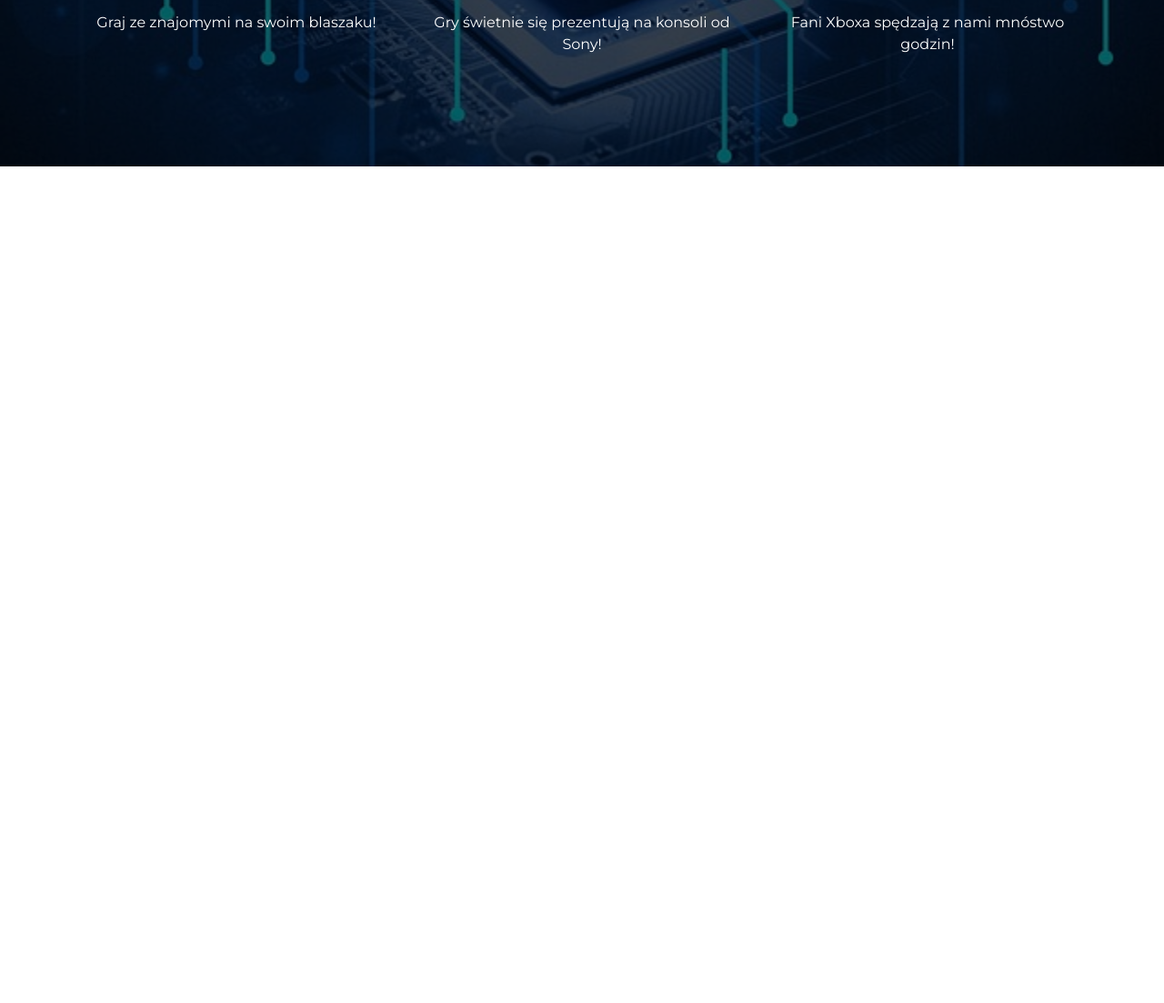
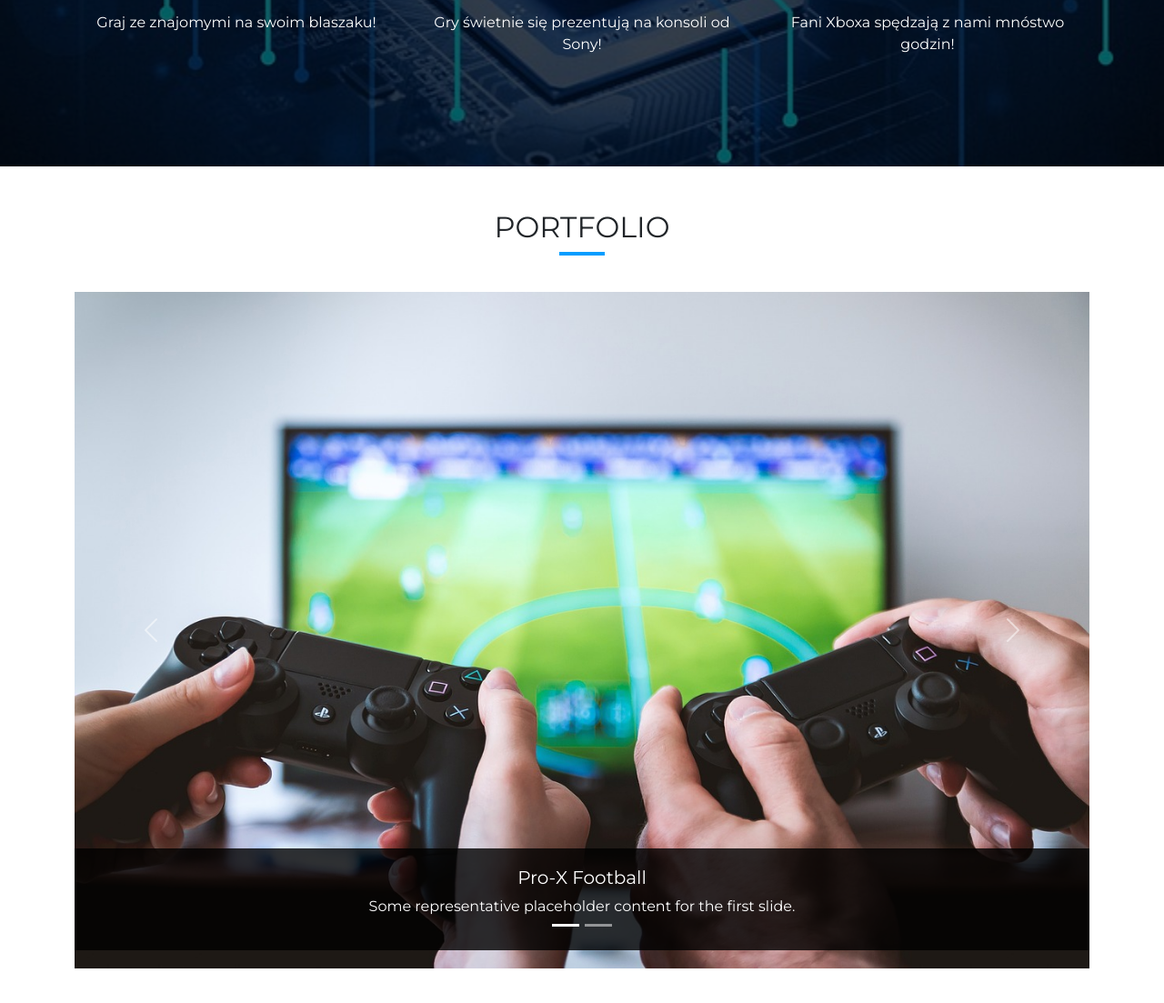
Before and after one commit to hirszaki/progamers, a plain HTML site: page index.html in a window 1280 px wide. Shown: the part 1532-2635 px from the top of the page at 91% size. Before the commit the page ends 1811 px from the top, so only its background shows below. Drawn offline with nearby package versions, Linux system fonts and the light colour scheme.

Commit message:
add section portfolio

```diff
--- a/index.html
+++ b/index.html
@@ -112,6 +112,70 @@
 
       </div>
     </section>
+
+    <section id="portfolio" class="portfolio py-5">
+
+      <div class="container">
+        <h2 class="section-title">portfolio</h2>
+        <div class="underline"></div>
+
+        <div class="card-group d-lg-none">
+          <div class="card me-3">
+            <img src="../img/gaming-gb8c36e83f_1280.jpg" class="card-img-top" alt="gamers">
+            <div class="card-body">
+              <h5 class="card-title">Pro-X Football</h5>
+              <p class="card-text">This is a wider card with supporting text below as a natural lead-in to additional content. This content is a little bit longer.</p>
+            </div>
+          </div>
+          <div class="card">
+            <img src="../img/mercedes-benz-g88a9b59c7_1280.jpg" class="card-img-top" alt="mercedes benz">
+            <div class="card-body">
+              <h5 class="card-title">Racing GT</h5>
+              <p class="card-text">This card has supporting text below as a natural lead-in to additional content.</p>
+            </div>
+          </div>
+        </div>
+
+
+
+
+        <div id="carousel-portfolio" class="carousel slide d-none d-lg-block">
+
+
+          <div class="carousel-indicators">
+            <button type="button" data-bs-target="#carousel-portfolio" data-bs-slide-to="0" class="active"
+              aria-current="true" aria-label="Slide 1"></button>
+            <button type="button" data-bs-target="#carousel-portfolio" data-bs-slide-to="1"
+              aria-label="Slide 2"></button>
+          </div>
+
+          <div class="carousel-inner">
+            <div class="carousel-item active">
+              <img src="../img/gaming-gb8c36e83f_1280.jpg" class="d-block w-100" alt="gamers">
+              <div class="carousel-caption d-none d-md-block">
+                <h5>Pro-X Football</h5>
+                <p>Some representative placeholder content for the first slide.</p>
+              </div>
+            </div>
+            <div class="carousel-item">
+              <img src="../img/mercedes-benz-g88a9b59c7_1280.jpg" class="d-block w-100" alt="mercedes benz">
+              <div class="carousel-caption d-none d-md-block">
+                <h5>Racing GT</h5>
+                <p>Some representative placeholder content for the second slide.</p>
+              </div>
+            </div>
+          </div>
+          <button class="carousel-control-prev" type="button" data-bs-target="#carousel-portfolio" data-bs-slide="prev">
+            <span class="carousel-control-prev-icon" aria-hidden="true"></span>
+            <span class="visually-hidden">Previous</span>
+          </button>
+          <button class="carousel-control-next" type="button" data-bs-target="#carousel-portfolio" data-bs-slide="next">
+            <span class="carousel-control-next-icon" aria-hidden="true"></span>
+            <span class="visually-hidden">Next</span>
+          </button>
+        </div>
+      </div>
+    </section>
   </main>
 
 
--- a/scss/style.scss
+++ b/scss/style.scss
@@ -155,6 +155,17 @@ header.hero-img {
 	}
 }
 
+.portfolio {
+	.carousel-caption {
+		left: 0;
+		right: 0;
+		background-color: hsla(0, 0%, 0%, 0.8);
+	}
+	.carousel-indicators {
+		padding: 20px;
+	}
+}
+
 @media (min-width: 768px) {
 	header {
 		h1 {
```
Also changed, not shown: css/style.css, img/gaming-gb8c36e83f_1280.jpg (added), img/mercedes-benz-g88a9b59c7_1280.jpg (added), 1 other file. Lines whose indentation alone changed are shown as unchanged.
